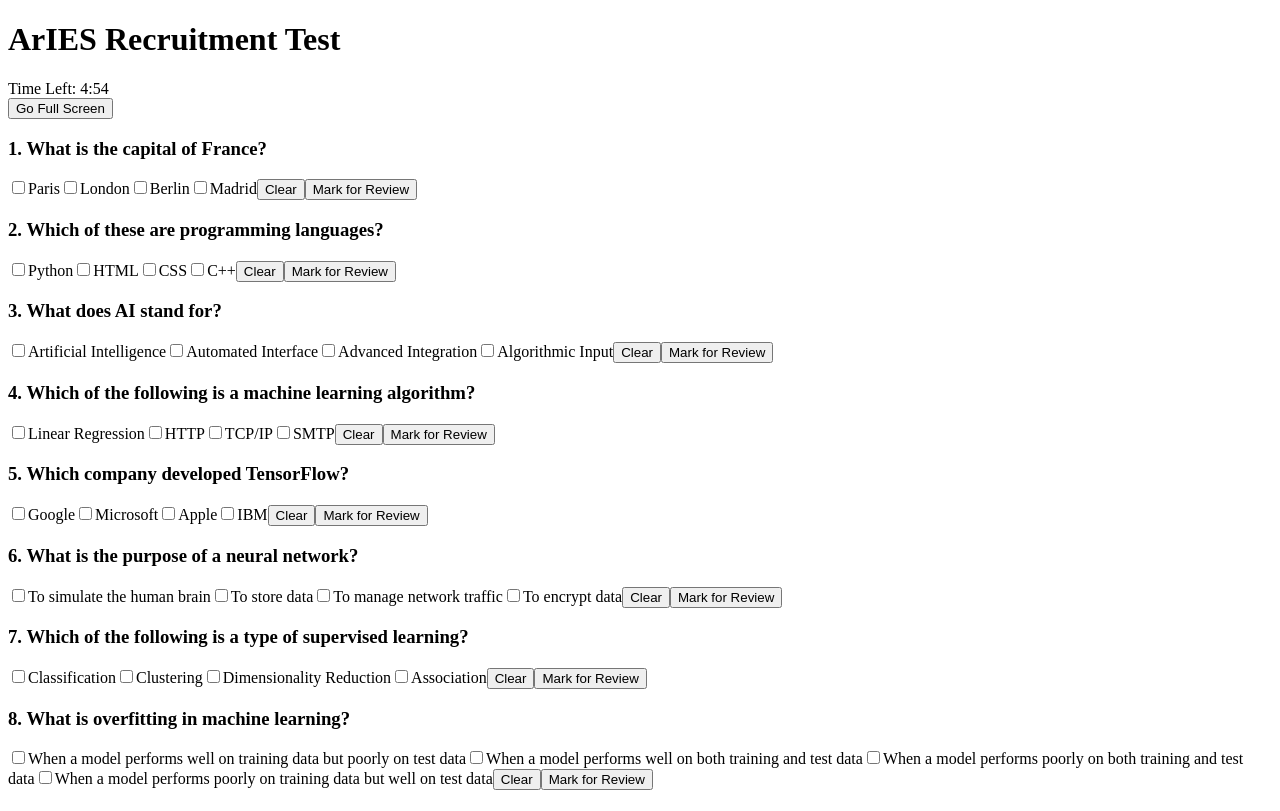
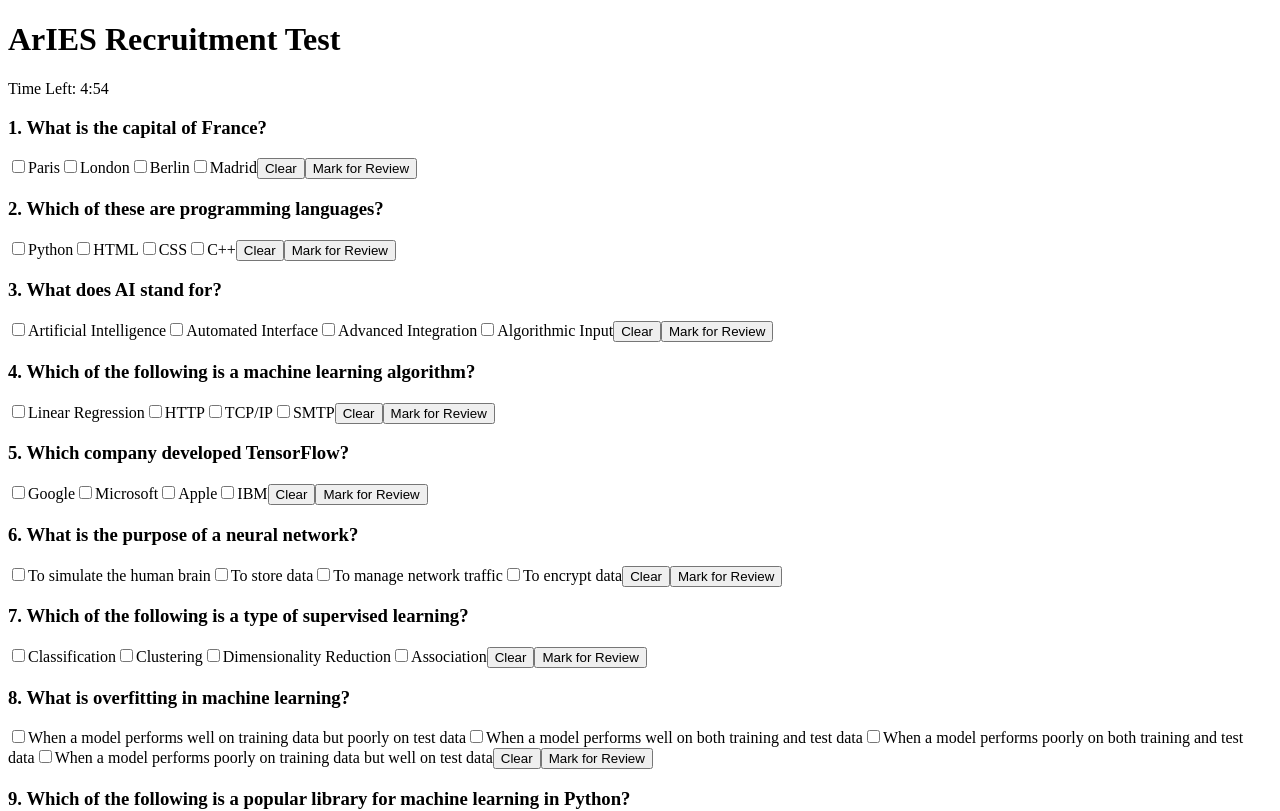
Before and after one commit to coder-ishan/Quiznova-, a Next.js app: page /quiz in a window 1280 px wide. Shown: the top 811 px of the page. Built offline with nearby package versions, Linux system fonts and the light colour scheme.

Commit message:
build optimization

```diff
--- a/src/pages/quiz.tsx
+++ b/src/pages/quiz.tsx
@@ -11,7 +11,6 @@ const Quiz = () => {
     const [score, setScore] = useState<number | null>(null);
     const [timeLeft, setTimeLeft] = useState<number>(300); // 5 minutes timer
 
-
     // Fetch questions from the API
     useEffect(() => {
         const fetchQuestions = async () => {
@@ -22,8 +21,7 @@ const Quiz = () => {
 
         fetchQuestions();
     }, []);
-
-    useEffect(() => {
+        useEffect(() => {
     const handleContextMenu = (e: MouseEvent) => e.preventDefault();
     const handleKeyDown = (e: KeyboardEvent) => {
         if (
@@ -137,18 +135,7 @@ const Quiz = () => {
                 Time Left: {Math.floor(timeLeft / 60)}:{timeLeft % 60 < 10 ? `0${timeLeft % 60}` : timeLeft % 60}
             </div>
 
-            {!document.fullscreenElement && (
-                <button
-                    className="mb-6 py-2 px-4 bg-green-600 text-white font-semibold rounded-lg hover:bg-green-700 transition duration-300"
-                    onClick={() => {
-                        if (document.documentElement.requestFullscreen) {
-                            document.documentElement.requestFullscreen();
-                        }
-                    }}
-                >
-                    Go Full Screen
-                </button>
-            )}
+
 
                 <div className="w-full max-w-3xl bg-white shadow-md rounded-lg p-8 overflow-y-auto" style={{ maxHeight: '90vh' }}>
                     {questions.length === 0 ? (
```
